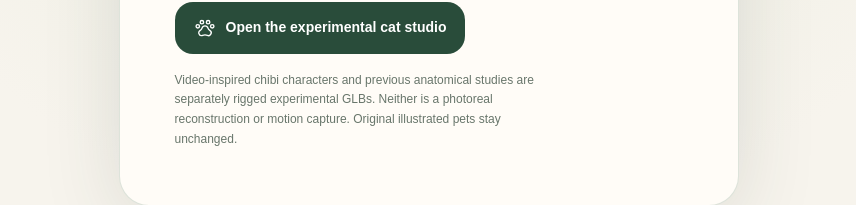
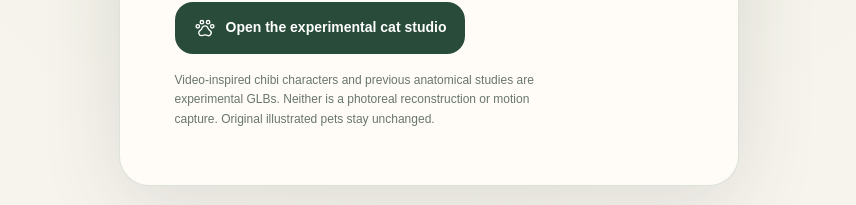
Before and after one commit to thembaxx/mypets, a Next.js app: page /3d-lab in a window 1280 px wide. Shown: the part 727-932 px from the top of the page, without its empty margins (204-1060 px from the left). Built offline with nearby package versions, Linux system fonts and the light colour scheme; no server answers.

Commit message:
style(3d): normalize lab copy wrapping

```diff
--- a/app/3d-lab/page.tsx
+++ b/app/3d-lab/page.tsx
@@ -103,9 +103,9 @@ export default function ThreeDLabPage() {
           </button>
           {selected === 'rabbit' && <ProceduralRabbitPreview />}
           <p className="cat-lab-disclaimer">
-            Video-inspired chibi characters and previous anatomical studies are separately rigged
-            experimental GLBs. Neither is a photoreal reconstruction or motion capture. Original
-            illustrated pets stay unchanged.
+            Video-inspired chibi characters and previous anatomical studies are experimental GLBs.
+            Neither is a photoreal reconstruction or motion capture. Original illustrated pets stay
+            unchanged.
           </p>
         </section>
         {open && (
```
